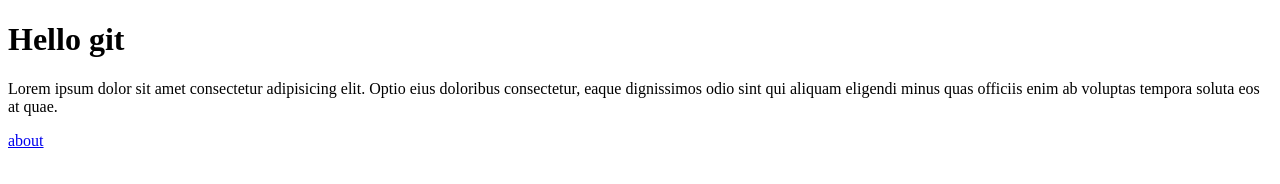
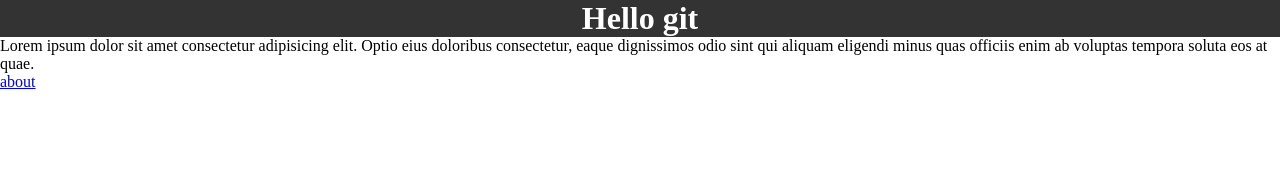
Before and after one commit to Qasimkurd/Git-beginner, a plain HTML site: page index.html in a window 1280 px wide. Drawn offline with Linux system fonts and the light colour scheme.

Commit message:
added style

```diff
--- a/index.html
+++ b/index.html
@@ -4,6 +4,7 @@
     <meta charset="UTF-8">
     <meta name="viewport" content="width=device-width, initial-scale=1.0">
     <title>git github</title>
+    <link rel="stylesheet" href="style.css">
 </head>
 <body>
     <h1>Hello git</h1>
--- /dev/null
+++ b/style.css
@@ -0,0 +1,10 @@
+* {
+    margin: 0;
+    padding: 0;
+    box-sizing: border-box;
+}
+h1 {
+    text-align: center;
+    background: #333;
+    color: #ffffff;
+}
```
